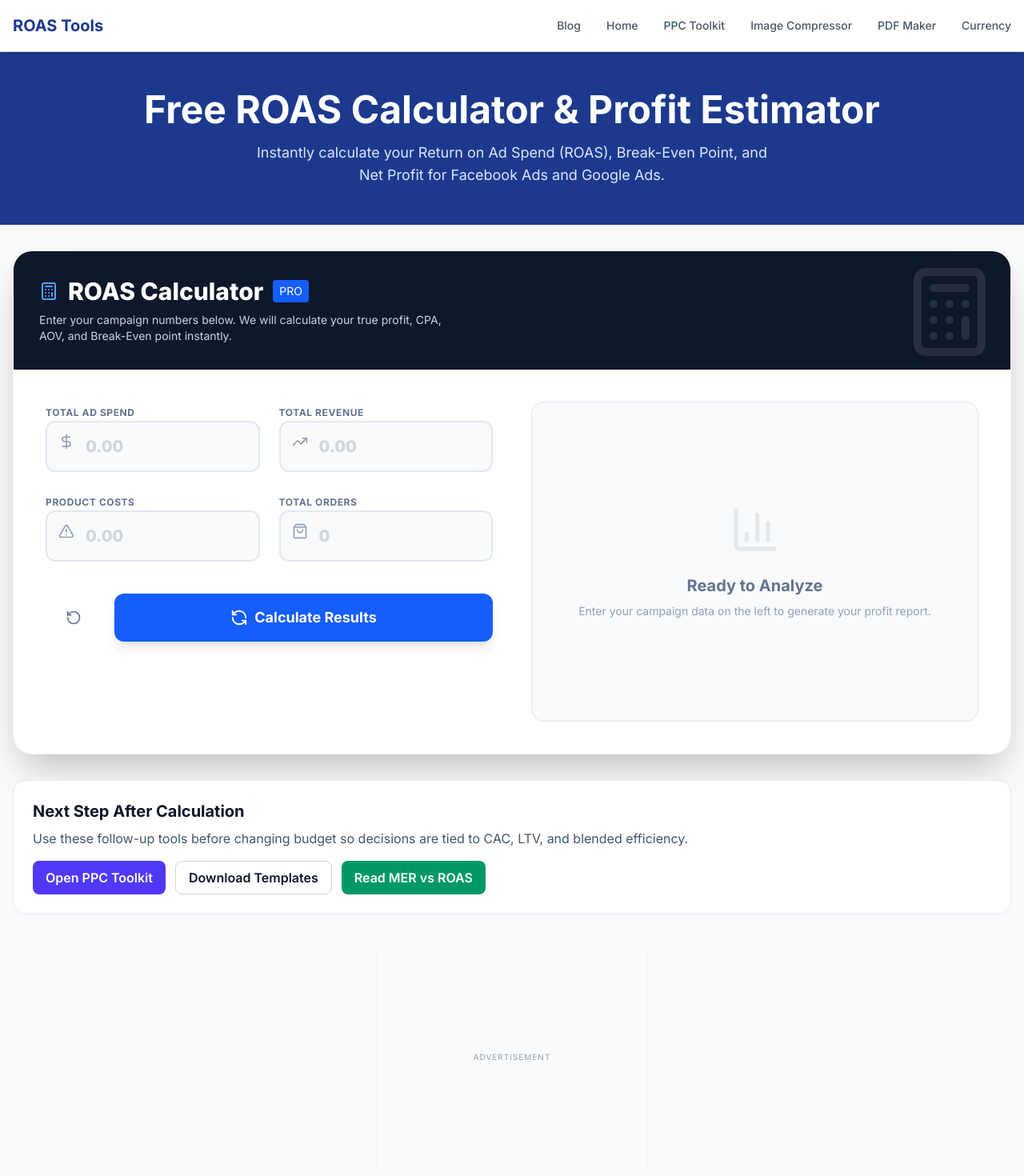
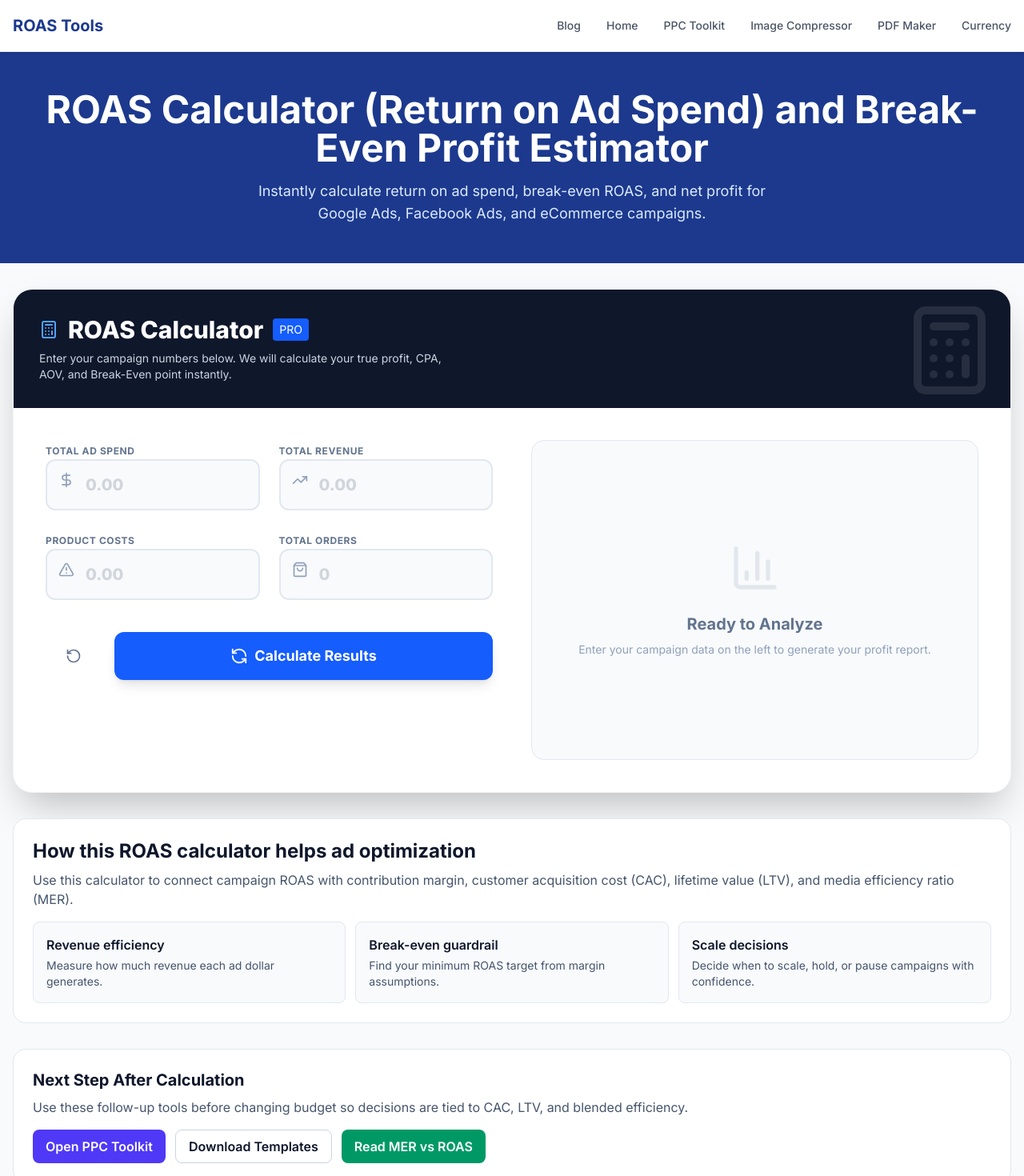
Before and after one commit to nikhil071-ui/roas-calculator, a Next.js app: page / in a window 1280 px wide. Shown: the top 1470 px of the page at 80% size. Built offline with nearby package versions, Linux system fonts and the light colour scheme.

Commit message:
Rewrite homepage SEO copy with semantic headings and education sections

```diff
--- a/app/page.tsx
+++ b/app/page.tsx
@@ -6,21 +6,33 @@ import RoasClient from "./RoasClient";
 import AdBanner from "./AdBanner";
 
 export const metadata: Metadata = {
-  title: "Free ROAS Calculator | Calculate Profit & Break-Even 2026",
-  description: "Calculate your Return on Ad Spend (ROAS), Break-Even Point, and Net Profit instantly. The best free tool for Facebook Ads, Google Ads, and dropshipping.",
-  keywords: ["roas calculator", "facebook ads profit calculator", "break even roas formula", "dropshipping calculator", "marketing roi tool"],
+  title: "ROAS Calculator (Return on Ad Spend) | Break-Even, Profit, and PPC Planning",
+  description:
+    "Free ROAS calculator for Google Ads, Facebook Ads, and eCommerce. Calculate return on ad spend, break-even ROAS, CAC context, and profit before scaling budget.",
+  keywords: [
+    "roas calculator",
+    "return on ad spend calculator",
+    "break even roas calculator",
+    "google ads roas calculator",
+    "facebook ads roas calculator",
+    "ecommerce profitability calculator",
+    "ppc profit calculator",
+    "marketing roi tool",
+  ],
   alternates: {
     canonical: SITE_URL,
   },
   openGraph: {
-    title: "Free ROAS Calculator | Calculate Profit & Break-Even 2026",
-    description: "Calculate your Return on Ad Spend (ROAS), Break-Even Point, and Net Profit instantly. The best free tool for Facebook Ads, Google Ads, and dropshipping.",
+    title: "ROAS Calculator (Return on Ad Spend) | Break-Even, Profit, and PPC Planning",
+    description:
+      "Free ROAS calculator for Google Ads, Facebook Ads, and eCommerce. Calculate return on ad spend, break-even ROAS, CAC context, and profit before scaling budget.",
     url: SITE_URL,
   },
   twitter: {
     card: "summary_large_image",
-    title: "Free ROAS Calculator | Calculate Profit & Break-Even 2026",
-    description: "Calculate your Return on Ad Spend (ROAS), Break-Even Point, and Net Profit instantly. The best free tool for Facebook Ads, Google Ads, and dropshipping.",
+    title: "ROAS Calculator (Return on Ad Spend) | Break-Even, Profit, and PPC Planning",
+    description:
+      "Free ROAS calculator for Google Ads, Facebook Ads, and eCommerce. Calculate return on ad spend, break-even ROAS, CAC context, and profit before scaling budget.",
   },
 };
 
@@ -62,11 +74,10 @@ export default function Home() {
       <header className="bg-blue-900 text-white py-12">
         <div className="container mx-auto px-4 text-center">
           <h1 className="text-3xl md:text-5xl font-bold mb-4">
-            Free ROAS Calculator & Profit Estimator
+            ROAS Calculator (Return on Ad Spend) and Break-Even Profit Estimator
           </h1>
           <p className="text-lg text-blue-100 max-w-2xl mx-auto">
-            Instantly calculate your Return on Ad Spend (ROAS), Break-Even Point,
-            and Net Profit for Facebook Ads and Google Ads.
+            Instantly calculate return on ad spend, break-even ROAS, and net profit for Google Ads, Facebook Ads, and eCommerce campaigns.
           </p>
         </div>
       </header>
@@ -78,6 +89,27 @@ export default function Home() {
 
             {/* THE CALCULATOR TOOL */}
             <RoasClient />
+
+            <section className="mt-8 mb-6 bg-white border border-slate-200 rounded-2xl p-6">
+              <h2 className="text-2xl font-bold text-slate-900 mb-2">How this ROAS calculator helps ad optimization</h2>
+              <p className="text-slate-600 mb-4">
+                Use this calculator to connect campaign ROAS with contribution margin, customer acquisition cost (CAC), lifetime value (LTV), and media efficiency ratio (MER).
+              </p>
+              <div className="grid md:grid-cols-3 gap-3">
+                <div className="rounded-lg border border-slate-200 p-4 bg-slate-50">
+                  <h3 className="font-semibold text-slate-900">Revenue efficiency</h3>
+                  <p className="text-sm text-slate-600 mt-1">Measure how much revenue each ad dollar generates.</p>
+                </div>
+                <div className="rounded-lg border border-slate-200 p-4 bg-slate-50">
+                  <h3 className="font-semibold text-slate-900">Break-even guardrail</h3>
+                  <p className="text-sm text-slate-600 mt-1">Find your minimum ROAS target from margin assumptions.</p>
+                </div>
+                <div className="rounded-lg border border-slate-200 p-4 bg-slate-50">
+                  <h3 className="font-semibold text-slate-900">Scale decisions</h3>
+                  <p className="text-sm text-slate-600 mt-1">Decide when to scale, hold, or pause campaigns with confidence.</p>
+                </div>
+              </div>
+            </section>
 
             <section className="mt-8 mb-6 bg-white border border-slate-200 rounded-2xl p-6">
               <h2 className="text-xl font-bold text-slate-900 mb-2">Next Step After Calculation</h2>
@@ -288,11 +320,11 @@ export default function Home() {
             {/* --- SEO SUMMARY (SHORTER FOR CORE WEB VITALS) --- */}
             <section className="bg-white p-8 md:p-12 rounded-2xl shadow-sm border border-gray-100 text-gray-700 mt-12">
               <h2 className="text-2xl md:text-3xl font-bold text-slate-900 mb-4">
-                ROAS Basics, Benchmarks, and Strategy
+                ROAS Calculator Guide: Formula, Benchmarks, and Profitability Strategy
               </h2>
               <p className="text-slate-700 mb-6">
-                ROAS tells you how much revenue you generate for every dollar spent on ads. Use the
-                calculator above to find break-even ROAS, compare channels, and decide when to scale.
+                Return on ad spend (ROAS) tells you how much revenue you generate for each ad dollar. Use
+                the calculator above to find break-even ROAS, compare channels, and plan budget changes.
               </p>
               <div className="grid md:grid-cols-3 gap-4 mb-8">
                 <div className="bg-slate-50 p-4 rounded-lg border border-slate-200">
@@ -323,6 +355,24 @@ export default function Home() {
                 </Link>
               </div>
             </section>
+
+            <section className="bg-white p-8 rounded-2xl shadow-sm border border-gray-100 text-gray-700 mt-8">
+              <h2 className="text-2xl font-bold text-slate-900 mb-4">ROAS FAQ for Google Ads and Facebook Ads teams</h2>
+              <div className="space-y-3">
+                <details className="rounded-lg border border-slate-200 p-4 bg-slate-50">
+                  <summary className="font-semibold text-slate-900 cursor-pointer">What is a good ROAS?</summary>
+                  <p className="text-sm text-slate-700 mt-2">A good ROAS depends on contribution margin and payback targets. Many teams use 3.0x to 5.0x as a working range, but break-even ROAS is the real baseline.</p>
+                </details>
+                <details className="rounded-lg border border-slate-200 p-4 bg-slate-50">
+                  <summary className="font-semibold text-slate-900 cursor-pointer">Is high ROAS always profitable?</summary>
+                  <p className="text-sm text-slate-700 mt-2">No. You still need to include COGS, shipping, platform fees, and overhead. Pair ROAS with CAC, LTV, and MER before increasing budget.</p>
+                </details>
+                <details className="rounded-lg border border-slate-200 p-4 bg-slate-50">
+                  <summary className="font-semibold text-slate-900 cursor-pointer">When should I scale ad spend?</summary>
+                  <p className="text-sm text-slate-700 mt-2">Scale when ROAS stays above break-even and conversion quality remains stable across multiple days, with healthy CAC payback.</p>
+                </details>
+              </div>
+            </section>
         </div>
 
       </div>
```
